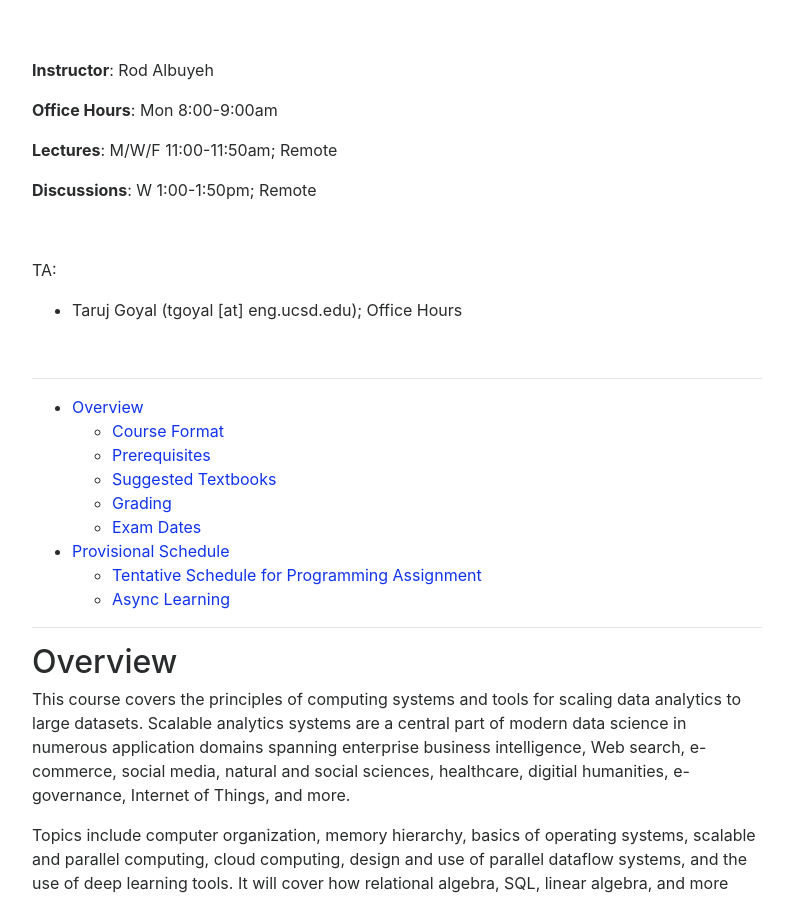
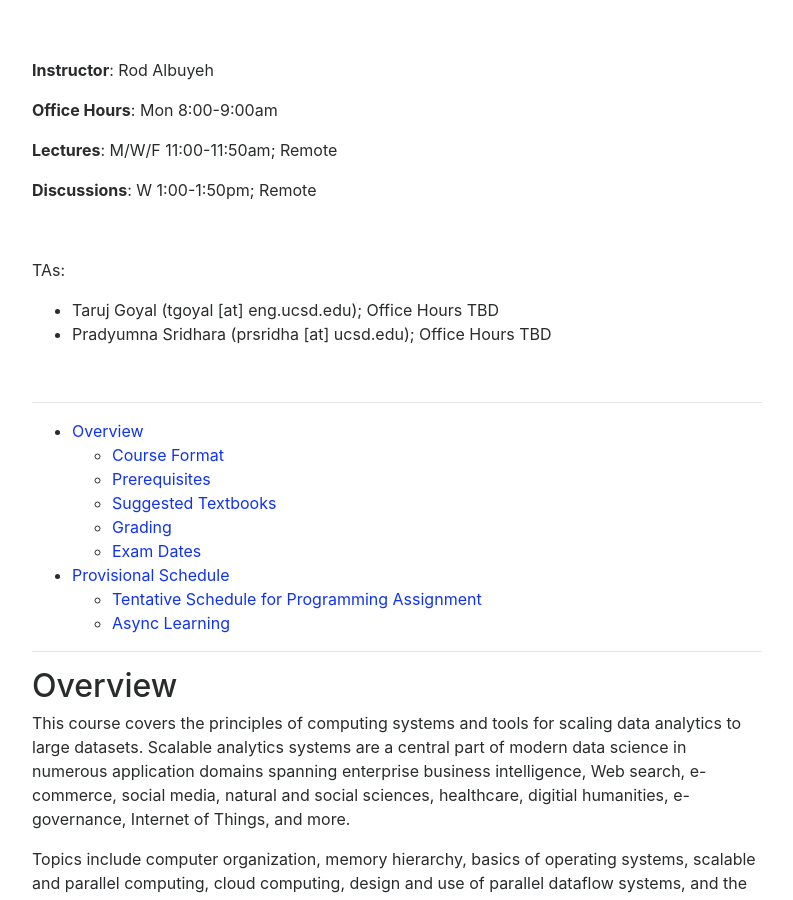
Before and after one commit to albuyeh/dsc102-spring-2021, a Jekyll site: the page built from docs/index.md, in a window 1280 px wide and 900 px high, scrolled down 572 px. Shown: the whole window, without its empty margins (243-1036 px from the left). Built offline with Jekyll 4.4.1, drawn with Linux system fonts in a browser that asks for light colours; nearby versions of some CDN libraries.

Commit message:
adding Pradyumna

```diff
--- a/docs/index.md
+++ b/docs/index.md
@@ -20,9 +20,10 @@ permalink: /
 
 &nbsp;
 
-TA:
+TAs:
 
-- Taruj Goyal (tgoyal [at] eng.ucsd.edu); Office Hours
+- Taruj Goyal (tgoyal [at] eng.ucsd.edu); Office Hours TBD
+- Pradyumna Sridhara (prsridha [at] ucsd.edu); Office Hours TBD
 
 &nbsp;
 
```
